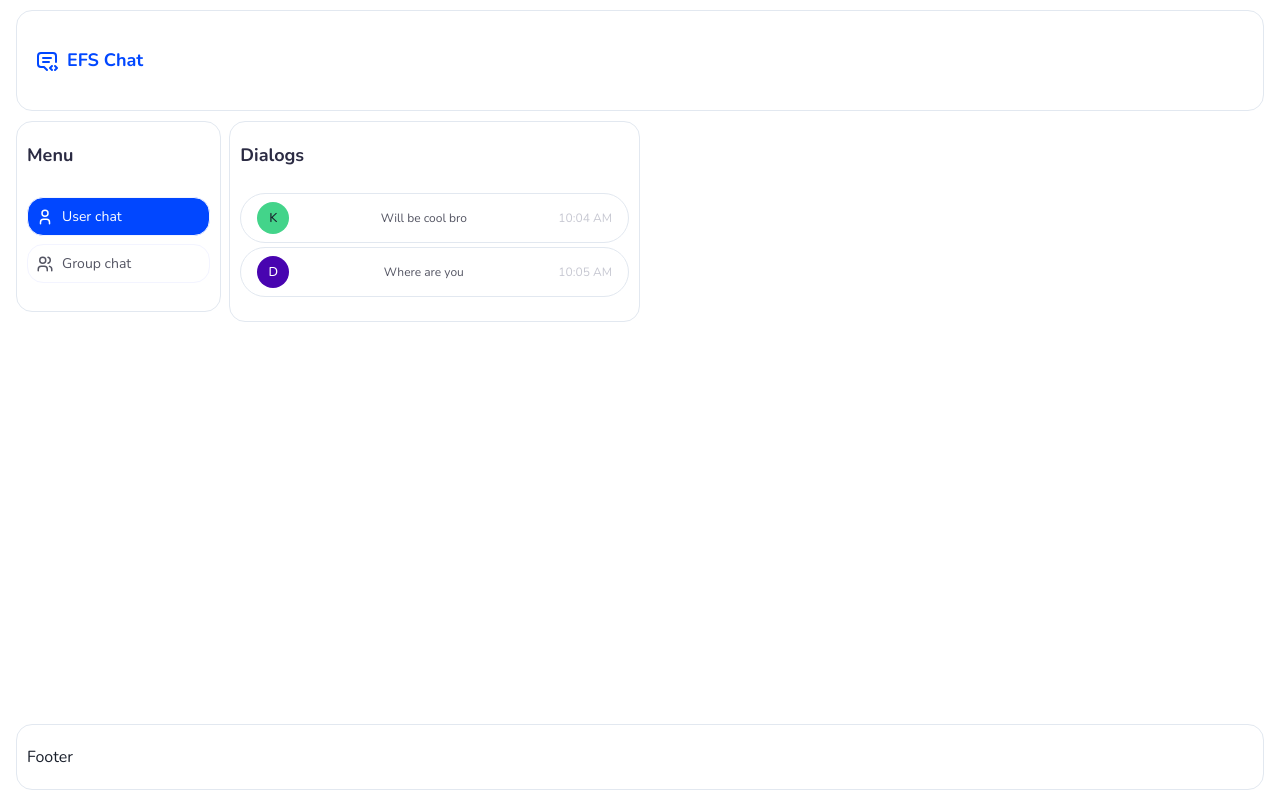
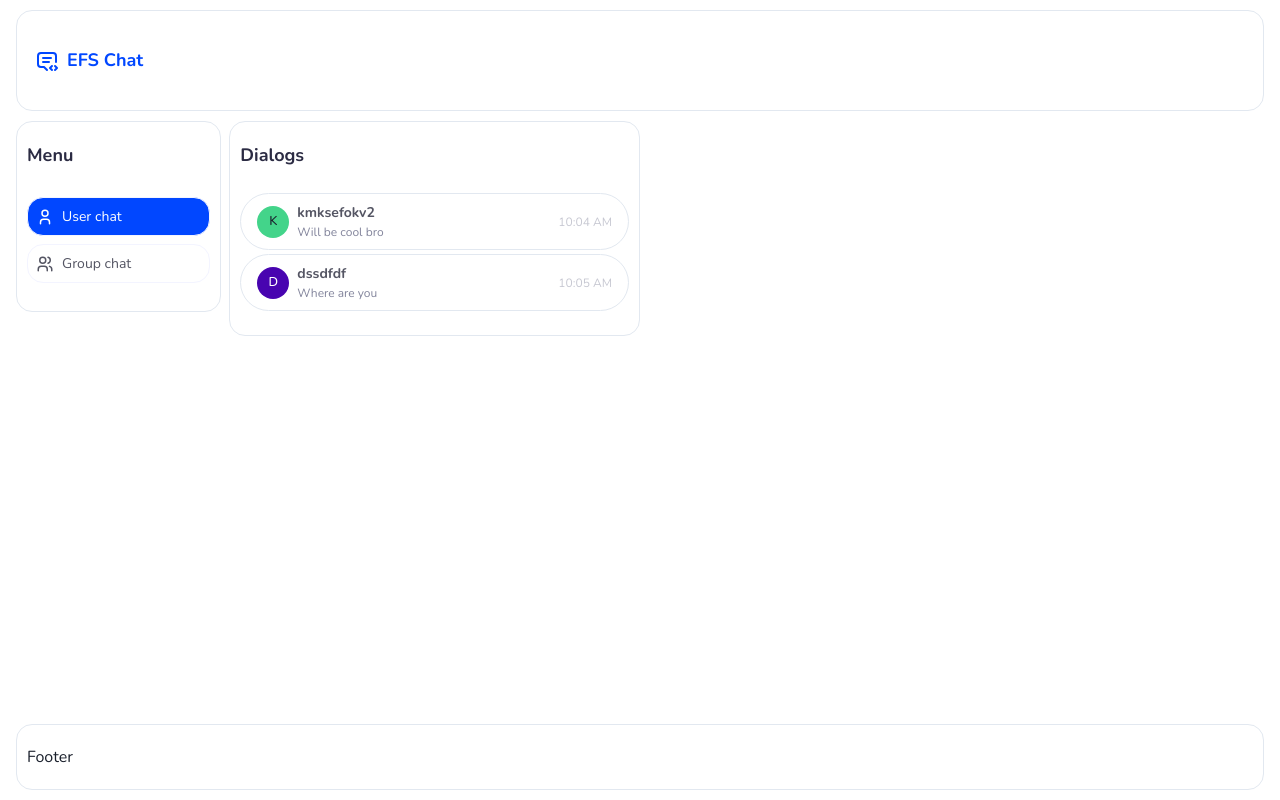
Before and after one commit to brandalx/EFSChat-client, a React (Vite) app: page /messenger/ in a window 1280 px wide. Built offline with nearby package versions, Linux system fonts and the light colour scheme.

Commit message:
feat: dialog layout

```diff
--- a/src/components/Messenger/Dialog.tsx
+++ b/src/components/Messenger/Dialog.tsx
@@ -16,14 +16,18 @@ const Dialog: React.FC = ({ data }) => {
       borderRadius='100px'
     >
       <Box display='flex' alignItems='center' justifyContent='space-between'>
-        <Box>
+        <Box alignItems='center' display='flex'>
           <Avatar size='sm' name={data.nickname} />
+          <Box mx={2}>
+            <Text fontWeight='bold' fontSize='2xs' color='neutral.grayDark'>
+              {data.nickname.length > 30 ? data.nickname.substring(0, 30) + '...' : data.nickname}
+            </Text>
+            <Text fontWeight='regular' fontSize='3xs' color='neutral.gray'>
+              {data.lastmessage.length > 30 ? data.lastmessage.substring(0, 30) + '...' : data.lastmessage}
+            </Text>
+          </Box>
         </Box>
-        <Box>
-          <Text fontWeight='regular' fontSize='3xs' color='neutral.grayDark'>
-            {data.lastmessage.substring(0, 25)}
-          </Text>
-        </Box>
+
         <Box>
           <Text color='neutral.grayLight' fontWeight='regular' fontSize='3xs'>
             {formatTime(Number(data.lastmessageTime))}
```
